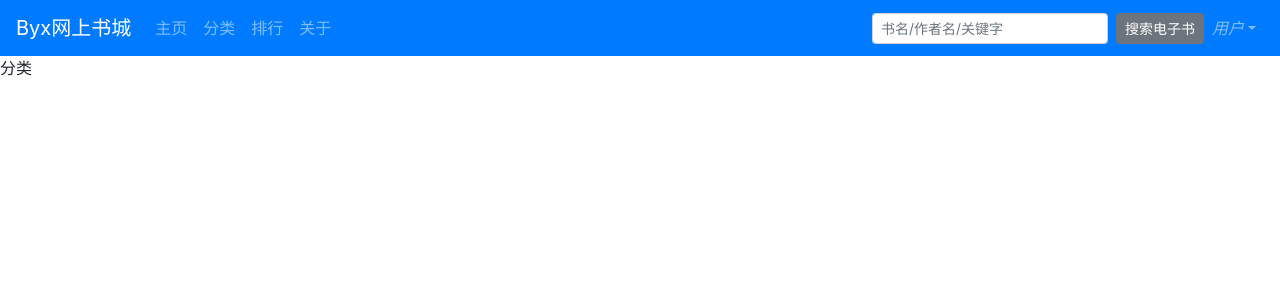
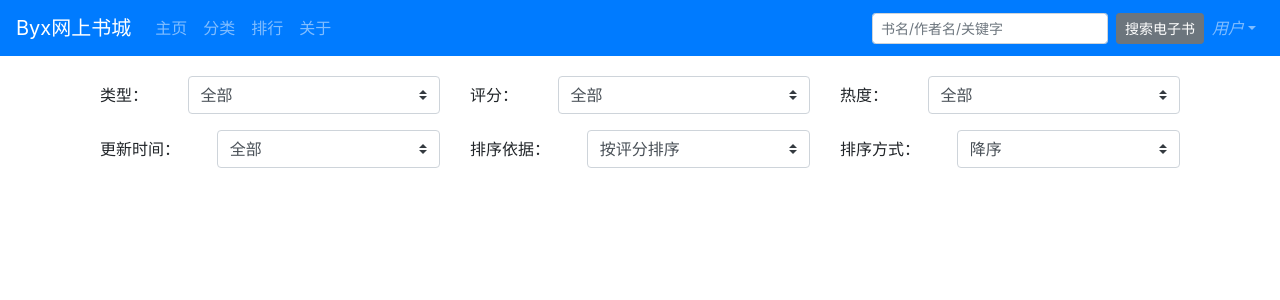
Before and after one commit to byx2000/byx-bookstore-app, a Vue app: page /category in a window 1280 px wide. Shown: the top 300 px of the page. Built offline with nearby package versions, Linux system fonts and the light colour scheme; no server answers.

Commit message:
完成分类页面的分类选择组件

```diff
--- /dev/null
+++ b/src/network/CategoryPage.js
@@ -0,0 +1 @@
+import { request } from './request'
--- a/src/network/HomePage.js
+++ b/src/network/HomePage.js
@@ -1,4 +1,4 @@
-import { request, requestAll } from './request'
+import { request } from './request'
 
 // 主页的网络请求模块
 
@@ -11,12 +11,6 @@ export function getRecommend(count) {
   })
 }
 
-export function getAllCategories() {
-  return request({
-    url: '/category/all'
-  })
-}
-
 export function getRecommendOfCategory(categoryId, count) {
   return request({
     url: '/book/recommend',
--- /dev/null
+++ b/src/network/common.js
@@ -0,0 +1,7 @@
+import { request } from './request'
+
+export function getAllCategories() {
+	return request({
+		url: '/category/all'
+	})
+}
--- /dev/null
+++ b/src/views/CategoryPage/CategoryChoose/CategoryChoose.vue
@@ -0,0 +1,113 @@
+<template>
+  <b-container>
+    <b-row>
+      <b-col cols="12" sm="6" md="6" lg="4">
+        <b-form-group label="类型：" label-cols="3">
+          <b-form-select :options="categoryOptions" v-model="selected.categoryId" @change="optionChanged"/>
+        </b-form-group>
+      </b-col>
+      <b-col cols="12" sm="6" md="6" lg="4">
+        <b-form-group label="评分：" label-cols="3">
+          <b-form-select :options="scoreOptions" v-model="selected.scoreRange" @change="optionChanged"/>
+        </b-form-group>
+      </b-col>
+      <b-col cols="12" sm="6" md="6" lg="4">
+        <b-form-group label="热度：" label-cols="3">
+          <b-form-select :options="heatOptions" v-model="selected.heatRange" @change="optionChanged"/>
+        </b-form-group>
+      </b-col>
+      <b-col cols="12" sm="12" md="6" lg="4">
+        <b-form-group label="更新时间：" label-cols="4">
+          <b-form-select :options="updateTimeOptions" v-model="selected.updateBefore" @change="optionChanged"/>
+        </b-form-group>
+      </b-col>
+      <b-col cols="12" sm="12" md="6" lg="4">
+        <b-form-group label="排序依据：" label-cols="4">
+          <b-form-select :options="orderOptions" v-model="selected.order" @change="optionChanged"/>
+        </b-form-group>
+      </b-col>
+      <b-col cols="12" sm="12" md="6" lg="4">
+        <b-form-group label="排序方式：" label-cols="4">
+          <b-form-select :options="orderMethodOptions" v-model="selected.orderMethod" @change="optionChanged"/>
+        </b-form-group>
+      </b-col>
+    </b-row>
+    <b-row>
+    </b-row>
+  </b-container>
+</template>
+
+<script>
+export default {
+  name: 'CategoryChoose',
+  props: {
+    categories: {
+      type: Array,
+      default() {
+        return []
+      }
+    }
+  },
+  computed: {
+    categoryOptions() {
+      let op = [{ text: '全部', value: '-1' }]
+      for (let c of this.categories) {
+        op.push({text: c.name, value: c.id})
+      }
+      return op
+    }
+  },
+  data() {
+    return {
+      selected: {
+        categoryId: -1,
+        scoreRange: {},
+        heatRange: {},
+        updateBefore: -1,
+        order: 'score',
+        orderMethod: 'desc'
+      },
+      scoreOptions: [
+        { text: '全部', value: {} },
+        { text: '小于5.0', value: { max: 5.0 } },
+        { text: '5.0~7.0', value: { min: 5.0, max: 7.0 } },
+        { text: '7.0~9.0', value: { min: 7.0, max: 9.0 } },
+        { text: '大于9.0', value: { min: 9.0 } }
+      ],
+      heatOptions: [
+        { text: '全部', value: {} },
+        { text: '小于1000', value: { max: 1000 } },
+        { text: '1000~2000', value: { min: 1000, max: 2000 } },
+        { text: '2000~3000', value: { min: 2000, max: 3000 } },
+        { text: '大于3000', value: { min: 3000 } }
+      ],
+      updateTimeOptions: [
+        { text: '全部', value: -1 },
+        { text: '最近一年', value: 365 },
+        { text: '最近半年', value: 182 },
+        { text: '最近一个月', value: 30 }
+      ],
+      orderOptions: [
+        { text: '按评分排序', value: 'score' },
+        { text: '按热度排序', value: 'heat' },
+        { text: '按点赞数排序', value: 'likeCount' },
+        { text: '按字数排序', value: 'wordCount' },
+        { text: '随机', value: 'random' }
+      ],
+      orderMethodOptions: [
+        { text: '降序', value: 'desc' },
+        { text: '升序', value: 'asc' }
+      ]
+    }
+  },
+  methods: {
+    optionChanged() {
+      this.$emit('optionChanged', this.selected)
+    }
+  }
+}
+</script>
+
+<style scoped>
+
+</style>
--- a/src/views/CategoryPage/CategoryPage.vue
+++ b/src/views/CategoryPage/CategoryPage.vue
@@ -1,11 +1,37 @@
 <template>
-  <div>
-    分类
-  </div>
+  <b-container>
+    <category-choose :categories="categories" @optionChanged="optionChanged" id="category-choose"/>
+  </b-container>
 </template>
 
 <script>
+import { getAllCategories } from '../../network/common'
+import CategoryChoose from './CategoryChoose/CategoryChoose.vue'
 export default {
-  name: 'CategoryPage'
+  components: { CategoryChoose },
+  name: 'CategoryPage',
+  data() {
+    return {
+      categories: []
+    }
+  },
+  created() {
+    getAllCategories().then(res => {
+      this.categories = res.data
+    })
+  },
+  methods: {
+    optionChanged(selected) {
+      console.log(selected)
+    }
+  }
 }
 </script>
+
+<style scoped>
+
+#category-choose {
+  margin-top: 20px;
+}
+
+</style>
--- a/src/views/HomePage/HomePage.vue
+++ b/src/views/HomePage/HomePage.vue
@@ -10,7 +10,8 @@
 
 <script>
 import Banner from './Banner/Banner.vue'
-import { getRecommend, getAllCategories, getRecommendOfCategory, getRecommendOfCategories } from '../../network/HomePage'
+import { getAllCategories } from '../../network/common'
+import { getRecommend, getRecommendOfCategory, getRecommendOfCategories } from '../../network/HomePage'
 import CategoryRecommend from './CategoryRecommend/CategoryRecommend.vue'
 
 export default {
```
